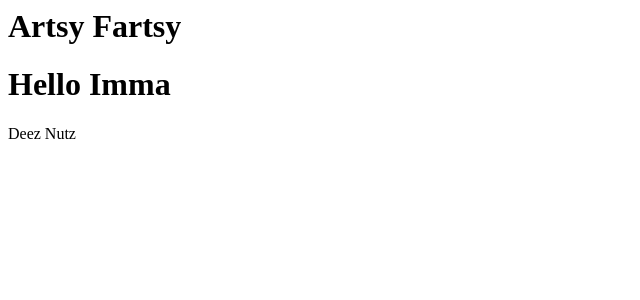
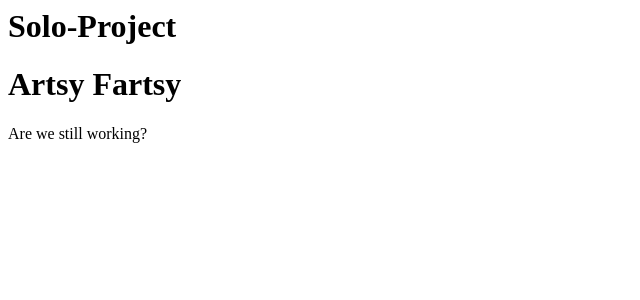
Before and after one commit to moodymango/CurateMe, a React app: page / in a window 1280 px wide. Shown: the top 300 px of the page, without its empty margins (0-640 px from the left). Built offline with nearby package versions, Linux system fonts and the light colour scheme.

Commit message:
Now double checking to make sure webpack works in both development AND production mode

```diff
--- a/client/App.jsx
+++ b/client/App.jsx
@@ -9,6 +9,8 @@
  * ************************************
  */
  import React, { Component } from 'react';
+ import MainContainer from './containers/MainContainer.jsx';
+
  class App extends Component {
     constructor(props) {
       super(props);
@@ -16,7 +18,7 @@
     render() {
       return(
         <div>
-          <h1> Hello Imma </h1>
+          <MainContainer />
         </div>
       );
     }
--- /dev/null
+++ b/client/containers/MainContainer.jsx
@@ -0,0 +1,22 @@
+import React, { Component } from 'react';
+
+class MainContainer extends Component {
+    constructor(props) {
+      super(props);
+    }
+    render() {
+      return(
+        <div className="container">
+          <div className="outerBox">
+            <h1 id="header"> Artsy Fartsy </h1>
+                <p>Are we still working?</p>
+            {/* <TotalsDisplay />
+            <MarketsContainer /> */}
+          </div>
+        </div>
+      );
+    }
+
+  }
+
+  export default MainContainer;
--- a/index.html
+++ b/index.html
@@ -4,10 +4,9 @@
   <title>Artsy Fartsy</title>
 </head>
 <body>
-  <h1>Artsy Fartsy</h1>
+  <h1>Solo-Project</h1>
   <div id="root"></div>
-    <p>Deez Nutz</p>
   <!-- script for webpack and webpack-dev-server challenge -->
-  <!-- <script src="build/bundle.js"></script> -->
+  <script src="dist/bundle.js"></script>
 </body>
 </html>
```
Also changed, not shown: package.json (+7 -7 lines), 3 other files (tests, documents, lock files or other folders).
